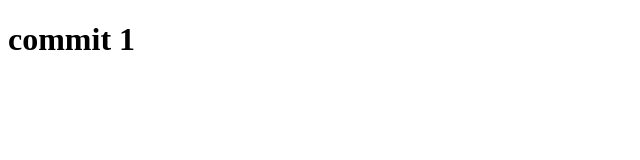
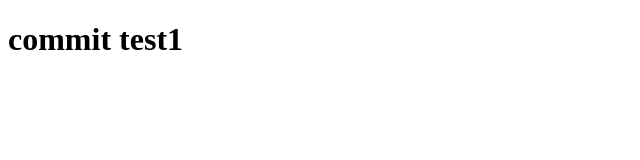
Before and after one commit to Artur-007/test, a plain HTML site: page index.html in a window 1280 px wide. Shown: the full height of the page, 0-640 px from the left. Drawn offline with Linux system fonts and the light colour scheme.

Commit message:
update index.html

```diff
--- a/index.html
+++ b/index.html
@@ -4,9 +4,9 @@
     <meta charset="UTF-8" />
     <meta http-equiv="X-UA-Compatible" content="IE=edge" />
     <meta name="viewport" content="width=device-width, initial-scale=1.0" />
-    <title>Document</title>
+    <title>Commits</title>
   </head>
   <body>
-    <h1>commit 1</h1>
+    <h1>commit test1</h1>
   </body>
 </html>
```
